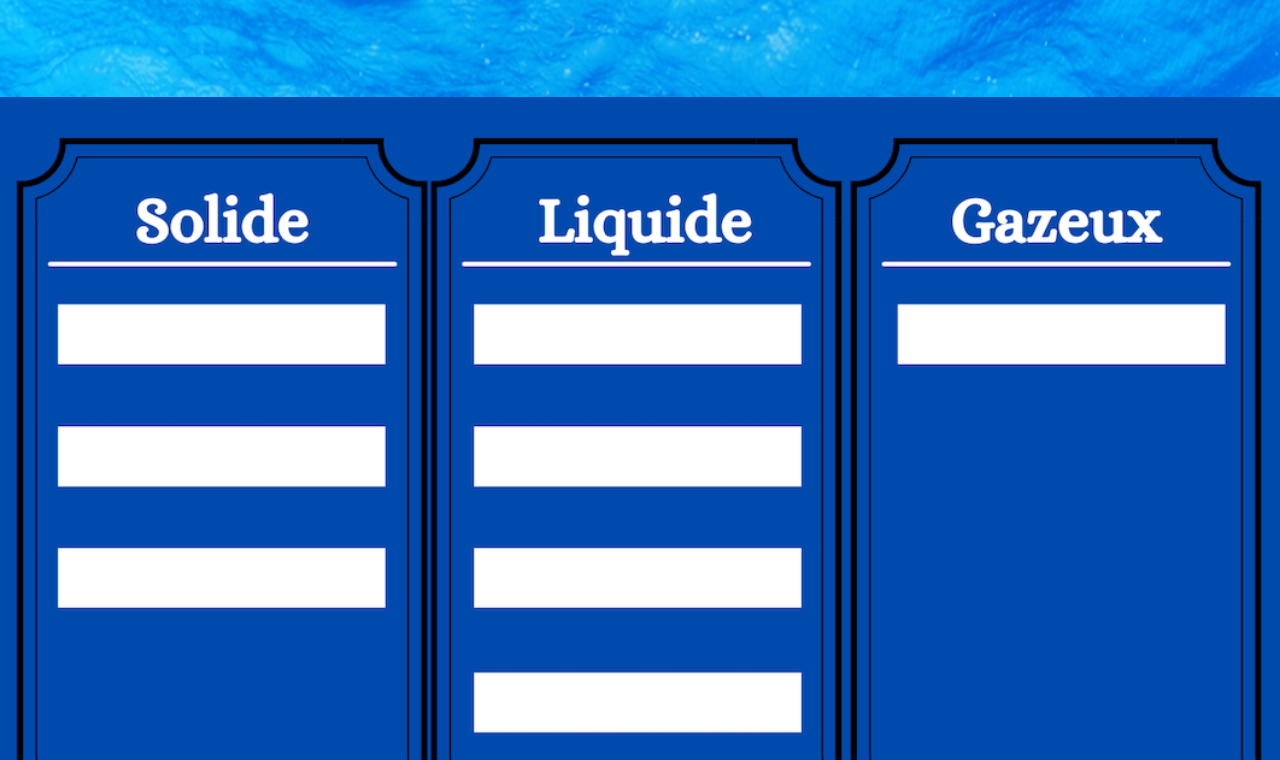
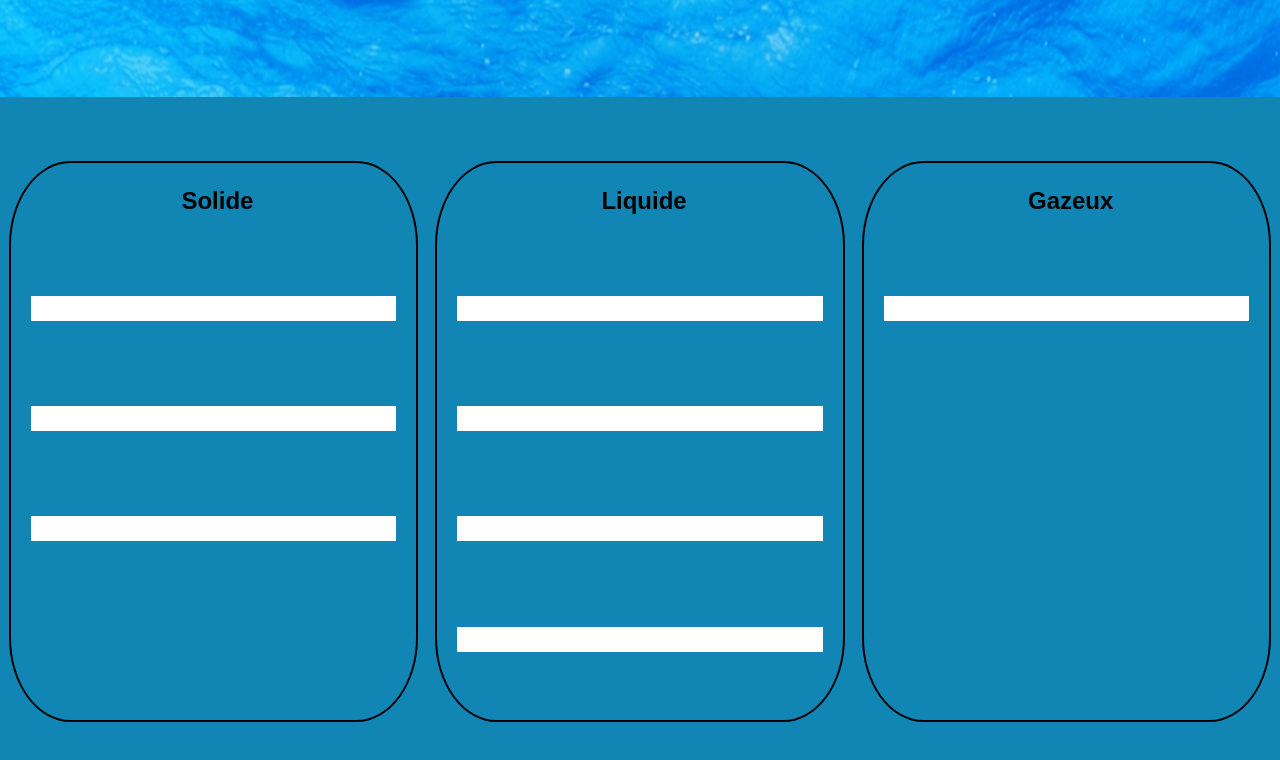
Before and after one commit to Najyana/ProjetFilRouge, a plain HTML site: page jeueau.html in a window 1280 px wide. Shown: the part 320-1080 px from the top of the page. Drawn offline with Linux system fonts and the light colour scheme; a web font is replaced by a local one.

Commit message:
modification du tableau

```diff
--- a/css/jeueau.css
+++ b/css/jeueau.css
@@ -35,8 +35,53 @@ h2{
     font-size: 105%;
 }
 .tableau{
+    padding-top: 5%;
+    padding-bottom: 5%;
     margin-top: 20%;
     margin-bottom: 20%;
+    display: flex;
+    justify-content: space-around;
+    background-color: rgb(17, 133, 179);
+}
+.solide{
+    border: 2px solid black;
+    border-radius: 15%;
+    width: 32%;
+    text-align: center;
+}
+.blocsolide{
+    width: 90%;
+    height: 25px;
+    background: white;
+    margin-top: 20%;
+    display: inline-block;
+}
+.liquide{
+    border: 2px solid black;
+    border-radius: 15%;
+    width: 32%;
+    text-align: center;
+    padding-bottom: 5%;
+}
+.blocliquide{
+    width: 90%;
+    height: 25px;
+    background: white;
+    margin-top: 20%;
+    display: inline-block;
+}
+.gazeux{
+    border: 2px solid black;
+    border-radius: 15%;
+    width: 32%;
+    text-align: center;
+}
+.blocgazeux{
+    width: 90%;
+    height: 25px;
+    background: white;
+    margin-top: 20%;
+    display: inline-block;
 }
 .etiquettes1{
     display: flex;
@@ -131,6 +176,6 @@ h2{
 	text-align: center;
 }
 .valider{
-    margin-top: 20%;
+    margin-top: 10%;
     margin-left: 35%;
 }
--- a/jeueau.html
+++ b/jeueau.html
@@ -22,7 +22,23 @@
         <p><strong>Replace les étiquettes dans les bonnes colones.</strong></p>
     </div>
     <div class="tableau">
-        <img src="img/TableauEtatsEau.png" alt="">
+        <div class="solide">
+            <h2>Solide</h2>
+            <div class="blocsolide"></div>
+            <div class="blocsolide"></div>
+            <div class="blocsolide"></div>
+        </div>
+        <div class="liquide">
+            <h2>Liquide</h2>
+            <div class="blocliquide"></div>
+            <div class="blocliquide"></div>
+            <div class="blocliquide"></div>
+            <div class="blocliquide"></div>
+        </div>
+        <div class="gazeux">
+            <h2>Gazeux</h2>
+            <div class="blocgazeux"></div>
+        </div>
     </div>
     <div class="etiquettes1">
         <div class="grele">
```
